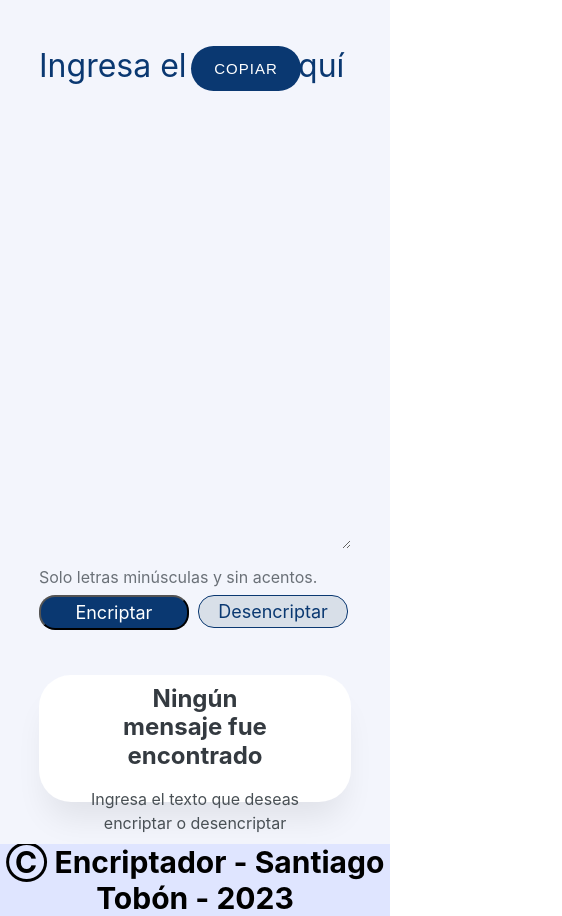
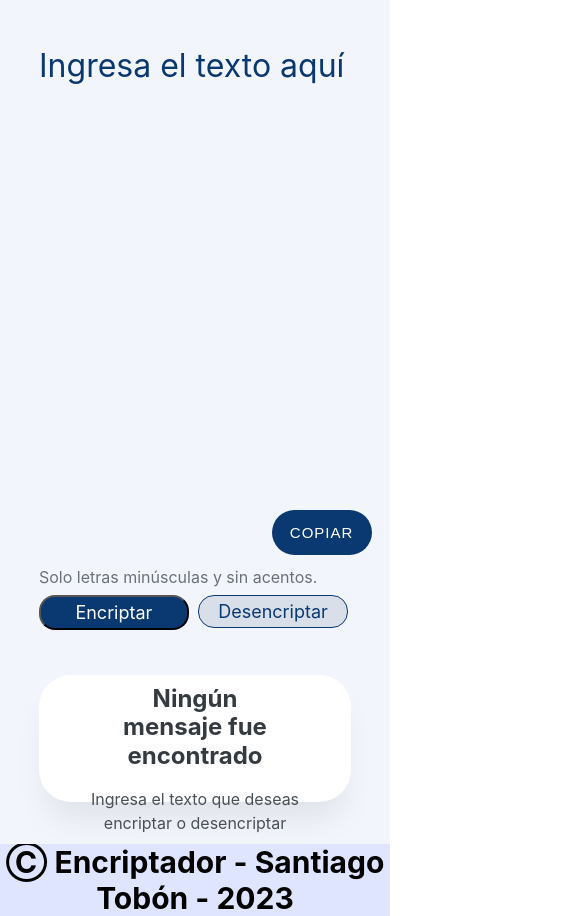
Before and after one commit to Santiago-Tobon/Encriptador, a plain HTML site: page index.html in a window 390 px wide. Shown: the whole page, 562 px wide, since content can reach past the window. Drawn offline with nearby package versions, Linux system fonts and the light colour scheme.

Commit message:
Actualizacion de boton copiar

```diff
--- a/style.css
+++ b/style.css
@@ -124,8 +124,8 @@
 .btn-copiar{
    position: relative;
    height: 45px;
-   width: 110px;
-   margin: 0 35px;
+   width: 100px;
+   margin: 0 100px;
    border-radius: 50px;
    border: none;
    outline: none;
@@ -287,9 +287,9 @@ footer{
     }
 
     .boton-copiar {
-        width: 80%;
-        left: 40%;
-        top: 5%;
+        width: 100%;
+        left: 44%;
+        top: 60%;
     }
 
     .btn-encriptar,
```
